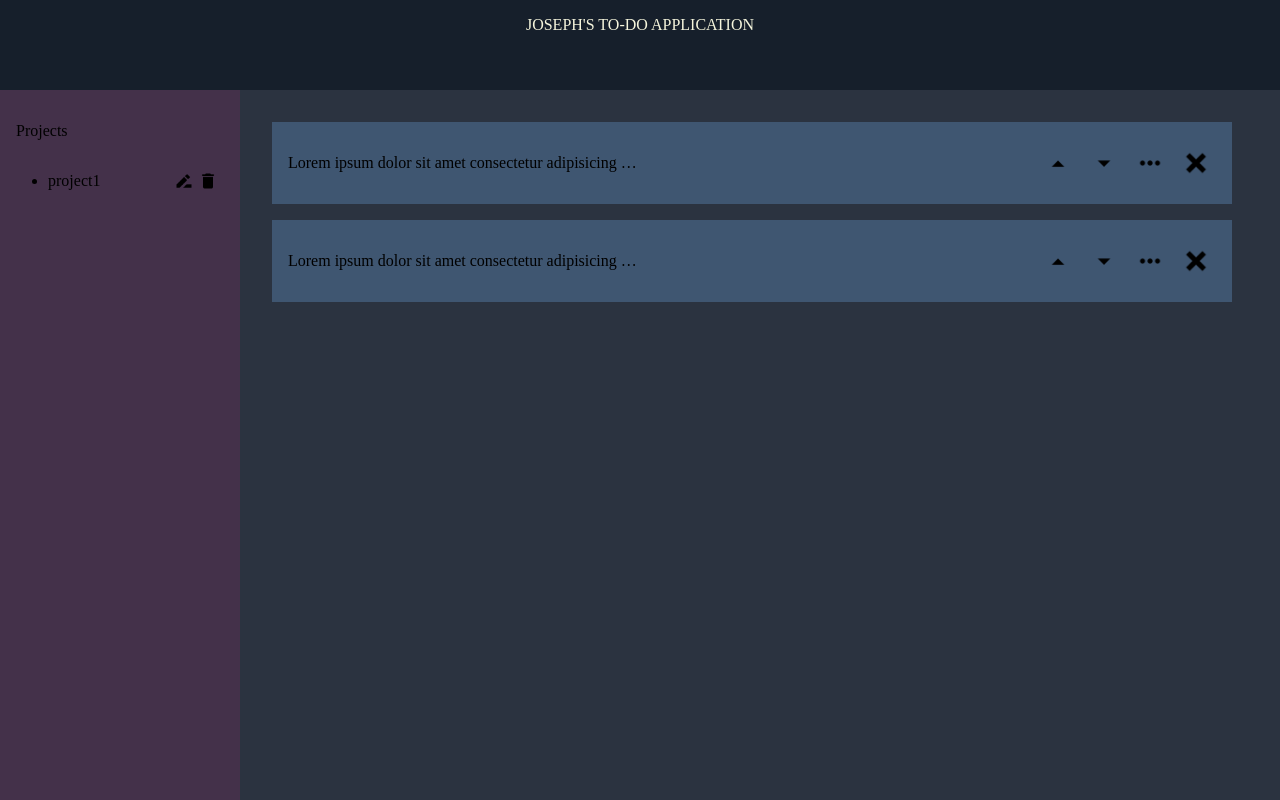
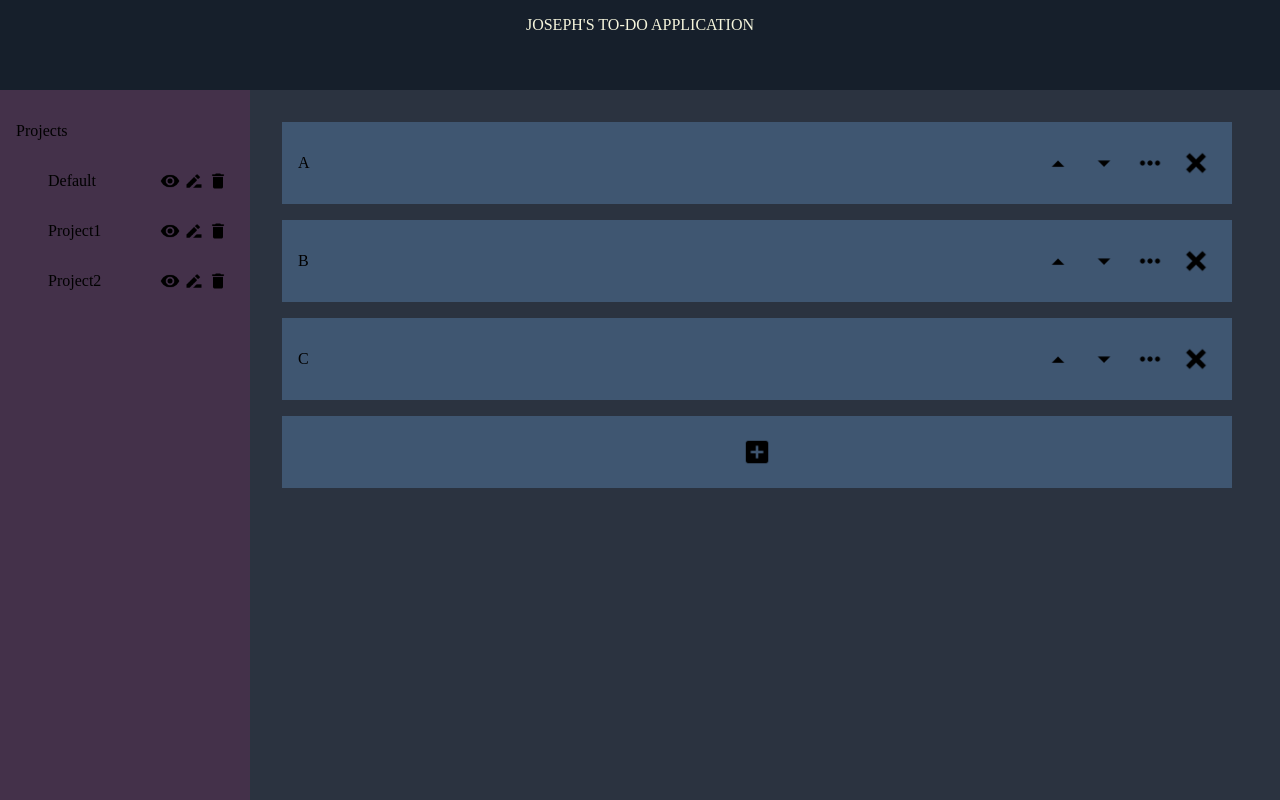
Before and after one commit to JosephGiap123/To-Do-List, a website built with webpack: page src/template.html in a window 1280 px wide. Built offline with nearby package versions, Linux system fonts and the light colour scheme.

Commit message:
Added DOM interaction with test data for adding and changing placements of to-dos

```diff
--- a/src/index.js
+++ b/src/index.js
@@ -1,13 +1,17 @@
 import './styles/style.css';
 import { ProjectList } from './scripts/ProjectList';
-
+import { DOMInterface } from './scripts/DOMInterface';
 
 const projectL = new ProjectList();
 projectL.addProject('Project1');
 projectL.addProject('Project2');
-const proj1ID = projectL.tempGetProjectID(0);
-const proj2ID = projectL.tempGetProjectID(1);
-projectL.addToDo(proj1ID, 'A', '', new Date(), 2);
-projectL.addToDo(proj1ID, 'B', '', new Date(), 1);
-projectL.addToDo(proj1ID, 'C', '', new Date(), 3);
-projectL.logProjects();
+projectL.addToDo('A', '', new Date(), 2);
+projectL.addToDo('B', '', new Date(), 1);
+projectL.addToDo('C', '', new Date(), 3);
+
+// projectL.changeCurrentProject()
+DOMInterface.clearTodoDOM();
+DOMInterface.displayToDos(ProjectList.currentProject);
+
+DOMInterface.clearProjectsDOM();
+DOMInterface.displayProjects(projectL.projectsList);
--- /dev/null
+++ b/src/scripts/DOMInterface.js
@@ -0,0 +1,101 @@
+import { Project } from "./Project";
+import { ProjectList } from "./ProjectList";
+
+export class DOMInterface{
+	static _cardArea = document.querySelector('.project-display');
+	static _projectArea = document.querySelector('.projects-list');
+
+	static clearTodoDOM(){
+		this._cardArea.innerHTML = '';
+	}
+
+	static clearProjectsDOM(){
+		this._projectArea.innerHTML = '';
+	}
+
+	static displayProjects(projectList){
+		projectList.forEach((project, index)=>{
+			DOMInterface._projectArea.appendChild(createProjectCard(project.name, index));
+		});
+		//add button!
+	}
+
+	static displayToDos(project){
+		project.toDoList.forEach((toDo, index)=>{
+			DOMInterface._cardArea.appendChild(createCard(toDo.title, toDo.priority, toDo.dueDate, index));
+		});
+		DOMInterface._cardArea.appendChild(createAddToDoButton());
+	}
+
+	static updateToDo(project){
+		DOMInterface.clearTodoDOM();
+		DOMInterface.displayToDos(project);
+	}
+}
+
+function createCard(name, priority, dueDate, index){
+	const toDoCard = createDOMElement("div", ['to-do-card'], "", {idx: `${index}`});
+	toDoCard.appendChild(createDOMElement("p", ['title'], name));
+	const up = toDoCard.appendChild(createDOMElement("button", ['up-button']));
+	const down = toDoCard.appendChild(createDOMElement("button", ['down-button']));
+	const edit = toDoCard.appendChild(createDOMElement("button", ['edit-button']));
+	const close = toDoCard.appendChild(createDOMElement("button", ['close-button']));
+
+	//bind event listeners
+	up.addEventListener('click', ()=>{
+		const project = ProjectList.currentProject;
+		project.moveToDoUp(index);
+		DOMInterface.updateToDo(project);
+	});
+	down.addEventListener('click', ()=>{
+		const project = ProjectList.currentProject;
+		project.moveToDoDown(index);
+		DOMInterface.updateToDo(project);
+	});
+	edit.addEventListener('click', ()=>{
+		console.log('edit placeholder'); //#TODO, IMPLEMENT THIS LATER
+	});
+	close.addEventListener('click', ()=>{
+		const project = ProjectList.currentProject;
+		project.deleteCard(index);
+		DOMInterface.updateToDo(project);
+	});
+
+	return toDoCard;
+}
+
+function createAddToDoButton(){
+	const toDoButton = createDOMElement("div", ["add-to-do-button"]);
+	toDoButton.appendChild(createDOMElement("div", ["add-to-do-icon"]));
+
+	toDoButton.addEventListener('click', ()=>{
+		console.log('add'); //#TODO: Add ability to add custom thingies.
+	});
+	return toDoButton;
+}
+
+function createProjectCard(name, index){
+	const projectCard = createDOMElement("div", ["project-card"], "", {idx: `${index}`});
+	projectCard.appendChild(createDOMElement("p", [], name));
+	projectCard.appendChild(createDOMElement("button", ["view-project"]));
+	projectCard.appendChild(createDOMElement("button", ["rename-project"]));
+	projectCard.appendChild(createDOMElement("button", ["delete-project"]));
+	return projectCard;
+		// <div class="project-card">
+		// 	<p>project1</p>
+		// 	<button class="rename-project"></button>
+		// 	<button class="delete-project"></button>
+		// </div>
+}
+
+function createDOMElement(elementType = "div", classList = [], textContent = "", data = {}){
+	let element = document.createElement(elementType);
+	classList.forEach((classes)=>{
+		element.classList.add(classes);
+	});
+	element.textContent = textContent;
+	for(const key in data){
+		element.setAttribute(`data-${key}`, `${data[key]}`);
+	}
+	return element;
+}
--- a/src/scripts/Project.js
+++ b/src/scripts/Project.js
@@ -4,7 +4,6 @@ export class Project{
 	constructor(name){
 		this.name = name;
 		this.toDoList = [];
-		this.id = crypto.randomUUID();
 	}
 
   addCard(name, description, dueDate, priority){
@@ -12,22 +11,34 @@ export class Project{
 		this.toDoList.push(toDoCard);
 	}
 
-	deleteCard(id){
-		this.toDoList.forEach((card, index)=>{
-			if(card.id === id){
-				this.toDoList.splice(index,1);
-				return;
-			}
-		});
+	deleteCard(index){
+		if(index < 0 || index > this.toDoList.length-1) return;
+		this.toDoList.splice(index, 1);
 	}
 
 	renameProject(newName){
 		this.name = newName;
 	}
 
+	moveToDoUp(index){
+		if(index > 0){
+			const temp = this.toDoList[index-1];
+			this.toDoList[index-1] = this.toDoList[index];
+			this.toDoList[index] = temp;
+		}
+	}
+
+	moveToDoDown(index){
+		if(index < this.toDoList.length-1){
+			const temp = this.toDoList[index+1];
+			this.toDoList[index+1] = this.toDoList[index];
+			this.toDoList[index] = temp;
+		}
+	}
+
 	outputAllToDos(){
 		this.toDoList.forEach((toDo, index)=>{
-			console.log(`${index}: ${toDo.name}`);
+			console.log(`${index}: ${toDo.title}`);
 		});
 	}
 }
--- a/src/scripts/ProjectList.js
+++ b/src/scripts/ProjectList.js
@@ -1,12 +1,21 @@
-import { Project } from "./Project";
+import { Project } from "./Project.js";
 //singleton.
 
 export class ProjectList{
+	static currentProject;
+
 	constructor(){
 		if(!ProjectList.instance){
 			this.projectsList = [];
+			this.addProject('Default');
+			ProjectList.currentProject = this.projectsList[0];
 		}
 		else return ProjectList.instance;
+	}
+
+	changeCurrentProject(newIndex){
+		if(newIndex < 0 || newIndex > this.projectsList.length) return;
+		ProjectList.currentProject = this.projectsList[newIndex];
 	}
 
 	addProject(name){
@@ -14,52 +23,30 @@ export class ProjectList{
 		this.projectsList.push(newProject);
 	}
 
-	renameProject(projectID, newName){
-		this.projectsList.forEach((project) => {
-			if(project.id === projectID){
-				project.renameProject(newName);
-				return;
-			}
-		});
+	renameProject(index, newName){
+		if(index < 0 || index > this.projectsList.length) return;
+		this.projectsList[index].renameProject(newName);
 	}
 
-	deleteProject(projectID){
-		this.projectsList.forEach((project,index)=>{
-			if(project.id === projectID){
-				this.projectsList.splice(index, 1);
-				return;
-			}
-		});
-	}
-
-	findProject(projectID){
-		for(let i = 0; i < this.projectsList.length; i++){
-			if(this.projectsList[i].id === projectID){
-				return {project: this.projectsList[i], index: i};
-			}
-		}
+	deleteProject(index){
+		if(index < 0 || index > this.projectsList.length) return;
+		this.projectsList.splice(index, 1);
 	}
 
 	logProjects(){
 		this.projectsList.forEach((project) =>{
-			console.log(`Project Name: ${project.name}, ${project.id}`)
+			console.log(`Project Name: ${project.name}`)
 			project.outputAllToDos();
 		});
 	}
 
-	tempGetProjectID(index){
-		return this.projectsList[index].id;
-	}
-
-	addToDo(projectID, name, desc, dueDate, priority){
-		const projObj = this.findProject(projectID);
-		const project = projObj.project;
+	addToDo(name, desc, dueDate, priority){
+		let project = ProjectList.currentProject;
+		console.log(project);
 		project.addCard(name, desc, dueDate, priority);
 	}
 
-	delToDo(projectID, name, desc, dueDate, priority){
-		const projObj = this.findProject(projectID);
-		const project = projObj.project;
-		project.deleteCard(name, desc, dueDate, priority);
+	delToDo(index){
+		ProjectList.currentProject.deleteCard(index);
 	}
 }
--- a/src/scripts/ScreenManager.js
+++ /dev/null
@@ -1,3 +0,0 @@
-class ScreenManager{
-
-}
--- a/src/scripts/ToDo.js
+++ b/src/scripts/ToDo.js
@@ -4,7 +4,6 @@ export class ToDo{
 		this.description = description,
 		this.dueDate = dueDate,
 		this.priority = priority;
-		this.id = crypto.randomUUID(); //for deletion!
 	}
 
 	changeToDoInfo(newTitle, newDesc, newDate, newPriority){
--- a/src/styles/style.css
+++ b/src/styles/style.css
@@ -18,7 +18,7 @@ body{
 	background-color: var(--main-clr);
 	display: grid;
 	grid-template-rows: 90px 1fr;
-	grid-template-columns: 240px 1fr;
+	grid-template-columns: 250px 1fr;
 	grid-template-areas:
 	"header header"
 	"sidebar projects";
@@ -34,13 +34,12 @@ body{
 
 .projects-list{
 	margin-inline: 2em;
-	display: list-item;
 }
 
 .project-card{
-	width: 170px;
+	width: 180px;
 	display: grid;
-	grid-template-columns: 1fr 20px 20px;
+	grid-template-columns: 1fr 20px 20px 20px;
 	justify-items: end;
 	align-items: center;
 	gap: 4px;
@@ -54,10 +53,9 @@ body{
 	justify-self: start;
 }
 
-.delete-project, .rename-project{
+.delete-project, .rename-project , .view-project{
 	border: none;
 	background-color: transparent;
-	cursor: pointer;
 	background-repeat: no-repeat;
 	background-position: center;
 	background-size: 20px;
@@ -71,6 +69,10 @@ body{
 
 .rename-project{
 	background-image: url(../assets/rename.png);
+}
+
+.view-project{
+	background-image: url(../assets/eye.png);
 }
 
 .header{
@@ -106,6 +108,17 @@ body{
 	justify-items: end;
 }
 
+.add-to-do-button{
+	background-color: var(--main-highlight-clr);
+	padding: 1em;
+	margin-right: 1em;
+	min-width: 700px;
+	display: flex;
+	justify-content: center;
+	align-items: center;
+	cursor: pointer;
+}
+
 .to-do-card > button {
 	border: none;
 	border-style: none;
@@ -130,6 +143,16 @@ body{
 	background-size: 30px;
 }
 
+.add-to-do-icon{
+	background-color: transparent;
+	background-repeat: no-repeat;
+	background-position: center;
+	background-size: 30px;
+	width: 40px;
+	height: 40px;
+	background-image: url(../assets/plus-box.png);
+}
+
 .close-button{
 	background-image: url(../assets/close-thick.png);
 }
```
Also changed, not shown: src/assets/eye.png (added), src/assets/plus-box.png (added).
